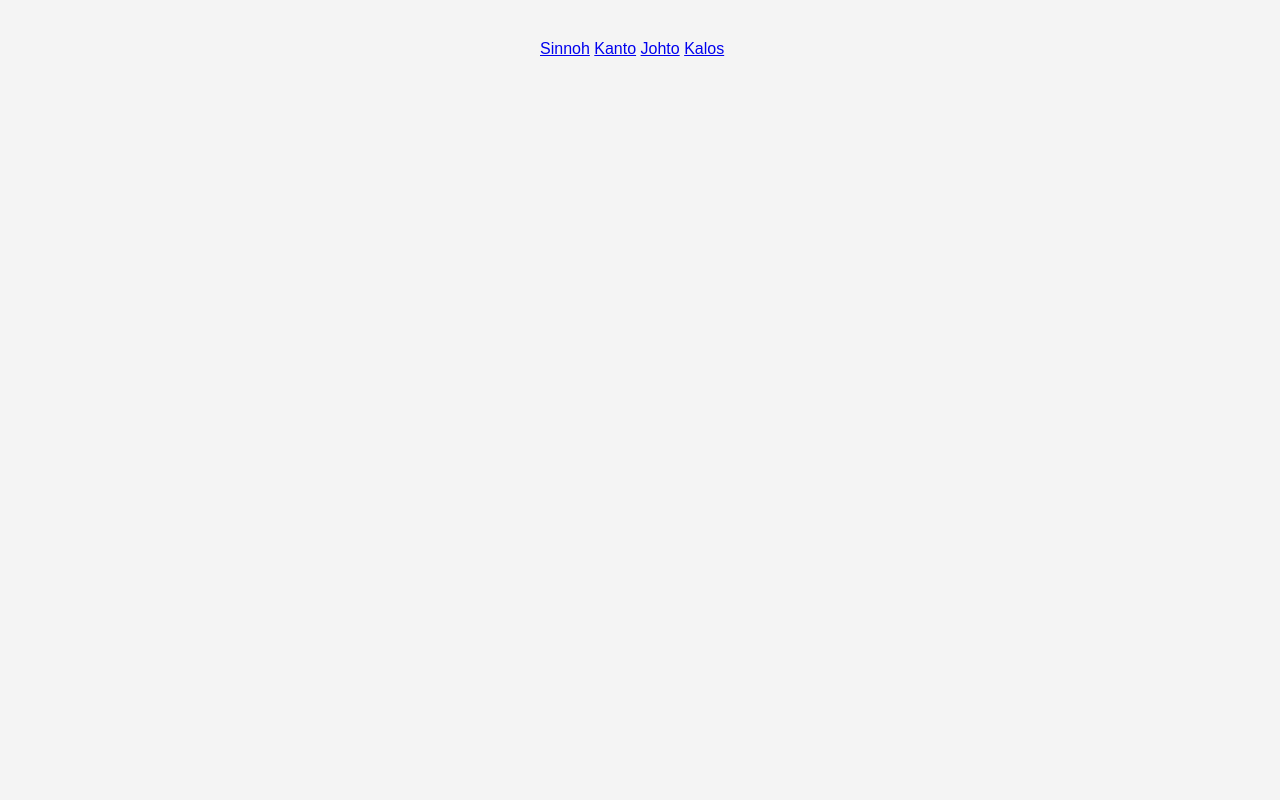
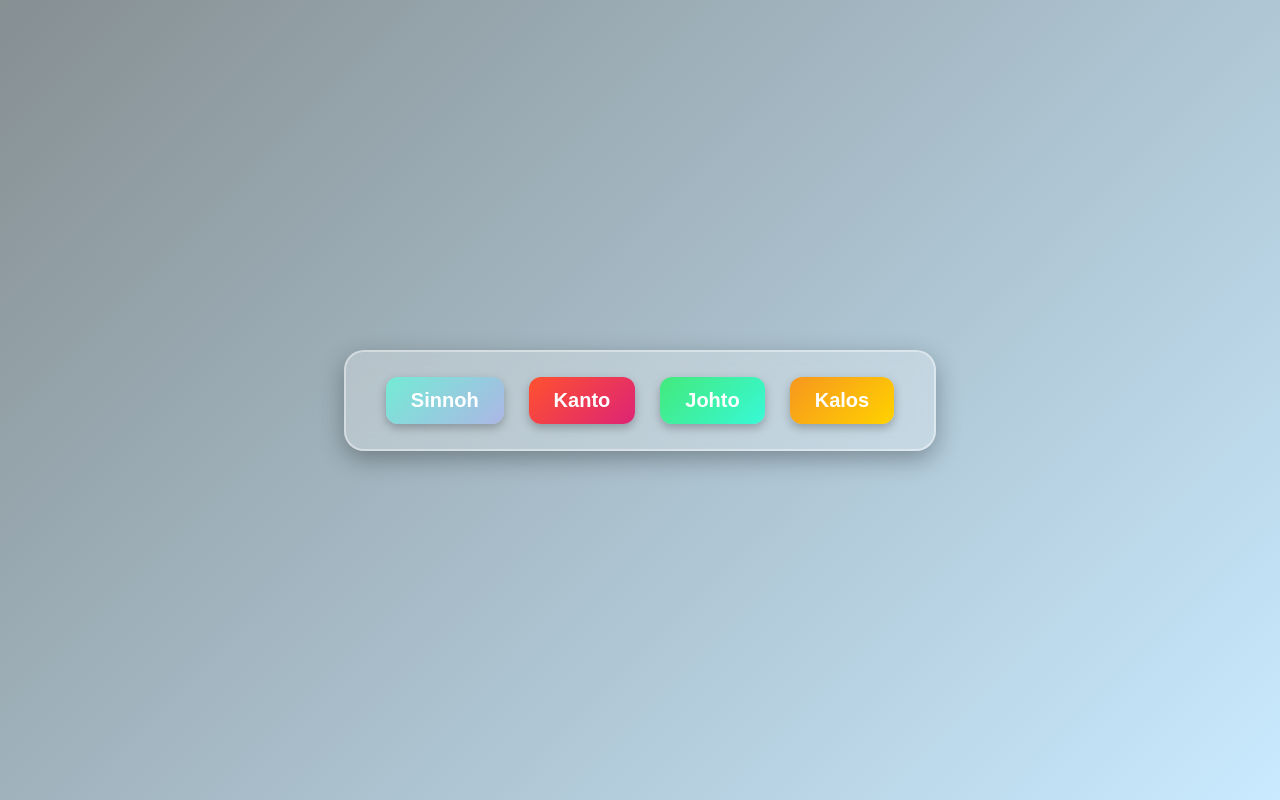
Before and after one commit to oscarer006/Trabajo-respositorio-, a plain HTML site: page Index.html in a window 1280 px wide. Drawn offline with Linux system fonts and the light colour scheme.

Commit message:
Index.css mas visual

```diff
--- a/index.css
+++ b/index.css
@@ -1,44 +1,49 @@
-/* Fuente y estilo general */
 body {
-    font-family: Arial, Helvetica, sans-serif;
-    background-color: #f4f4f4;
+    font-family: 'Poppins', Arial, sans-serif;
     margin: 0;
-    padding: 20px;
+    padding: 0;
+    background: linear-gradient(135deg, #868f92, #c9eaff);
+    min-height: 100vh;
+    display: flex;
+    justify-content: center;
+    align-items: center;
 }
 
-/* Título */
-h1 {
-    text-align: center;
-    color: #333;
+/* Contenedor del menú */
+ul {
+    list-style: none;
+    display: flex;
+    gap: 25px;
+    padding: 25px 40px;
+    border-radius: 20px;
+    background: rgba(255, 255, 255, 0.25);
+    backdrop-filter: blur(8px);
+    border: 2px solid rgba(255, 255, 255, 0.4);
+    box-shadow: 0 8px 25px rgba(0, 0, 0, 0.3);
 }
 
-/* Lista de enlaces */
-ul {
-    list-style: none;       /* Quita los puntos */
-    padding: 0;
-    margin: 20px auto;
-    width: 200px;
+/* Enlaces estilo botones */
+ul a {
+    text-decoration: none;
+    font-size: 20px;
+    font-weight: bold;
+    color: #fff;
+    padding: 12px 25px;
+    border-radius: 12px;
+    background: linear-gradient(135deg, #ff9a9e, #fad0c4);
+    box-shadow: 0 4px 10px rgba(0,0,0,0.25);
+    transition: 0.3s ease;
 }
 
-ul li {
-    background-color: #ffffff;
-    padding: 10px;
-    margin-bottom: 10px;
-    text-align: center;
-    border-radius: 8px;
-    box-shadow: 0 2px 4px rgba(0,0,0,0.1);
-    transition: 0.3s;
+/* Efecto Hover */
+ul a:hover {
+    transform: translateY(-5px) scale(1.05);
+    box-shadow: 0 10px 20px rgba(255, 255, 255, 0.4);
+    filter: brightness(1.2);
 }
 
-/* Efecto hover */
-ul li:hover {
-    background-color: #e0e0ff;
-    transform: scale(1.03);
-}
-
-/* Enlaces */
-ul li a {
-    text-decoration: none;
-    color: #333;
-    font-weight: bold;
-}
+/* Colores diferentes para cada región */
+ul a:nth-child(1) { background: linear-gradient(135deg, #74ebd5, #acb6e5); } /* Sinnoh */
+ul a:nth-child(2) { background: linear-gradient(135deg, #ff512f, #dd2476); } /* Kanto */
+ul a:nth-child(3) { background: linear-gradient(135deg, #43e97b, #38f9d7); } /* Johto */
+ul a:nth-child(4) { background: linear-gradient(135deg, #f7971e, #ffd200); } /* Kalos */
```
